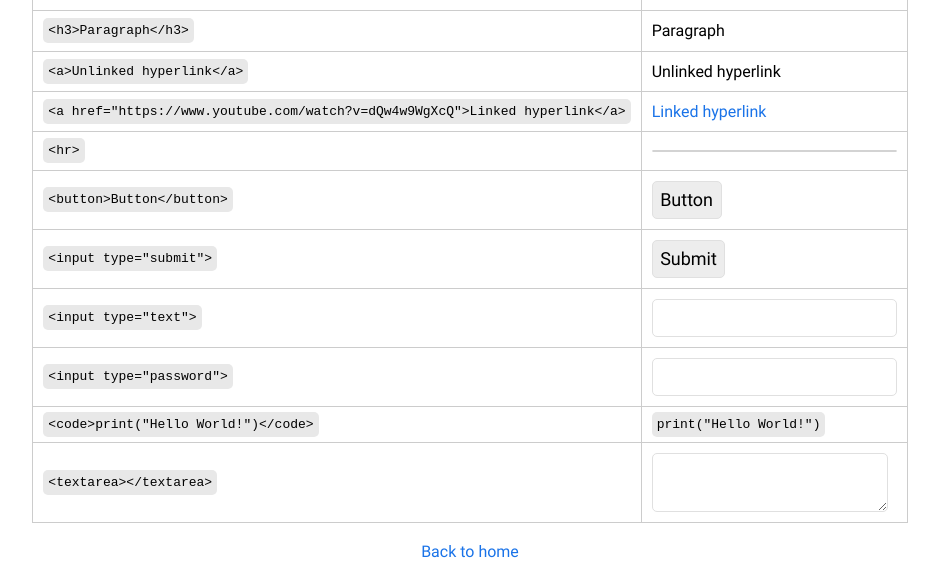
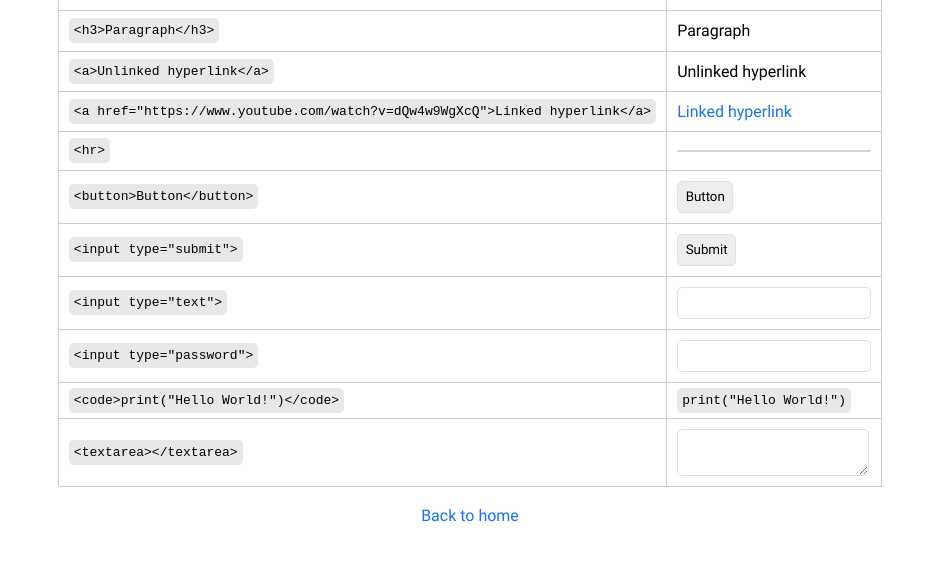
Before and after one commit to jak-inventions/Basic.css, a website: page documentation.html in a window 1280 px wide. Shown: the part 375-963 px from the top of the page, without its empty margins (170-1109 px from the left). After the commit the page ends 927 px from the top, so only its background shows below. Drawn offline with Linux system fonts and the light colour scheme.

Commit message:
font size

```diff
--- a/basic.css
+++ b/basic.css
@@ -33,7 +33,6 @@ button{
   border: 1px solid #e0e0e0;
   padding: 7.5px;
   border-radius: 5px;
-  font-size: 18px;
   cursor: pointer;
   transition: background-color 0.5s, border-color 0.5s;
 }
@@ -81,7 +80,6 @@ input{
   border: 1px solid #e0e0e0;
   padding: 7.5px;
   border-radius: 5px;
-  font-size: 18px;
   transition: border-color 0.5s, background-color 0.5s;
 }
 
@@ -138,7 +136,6 @@ textarea{
   border: 1px solid #e0e0e0;
   padding: 7.5px;
   border-radius: 5px;
-  font-size: 18px;
   transition: border-color 0.5s, background-color 0.5s;
 }
 
```
